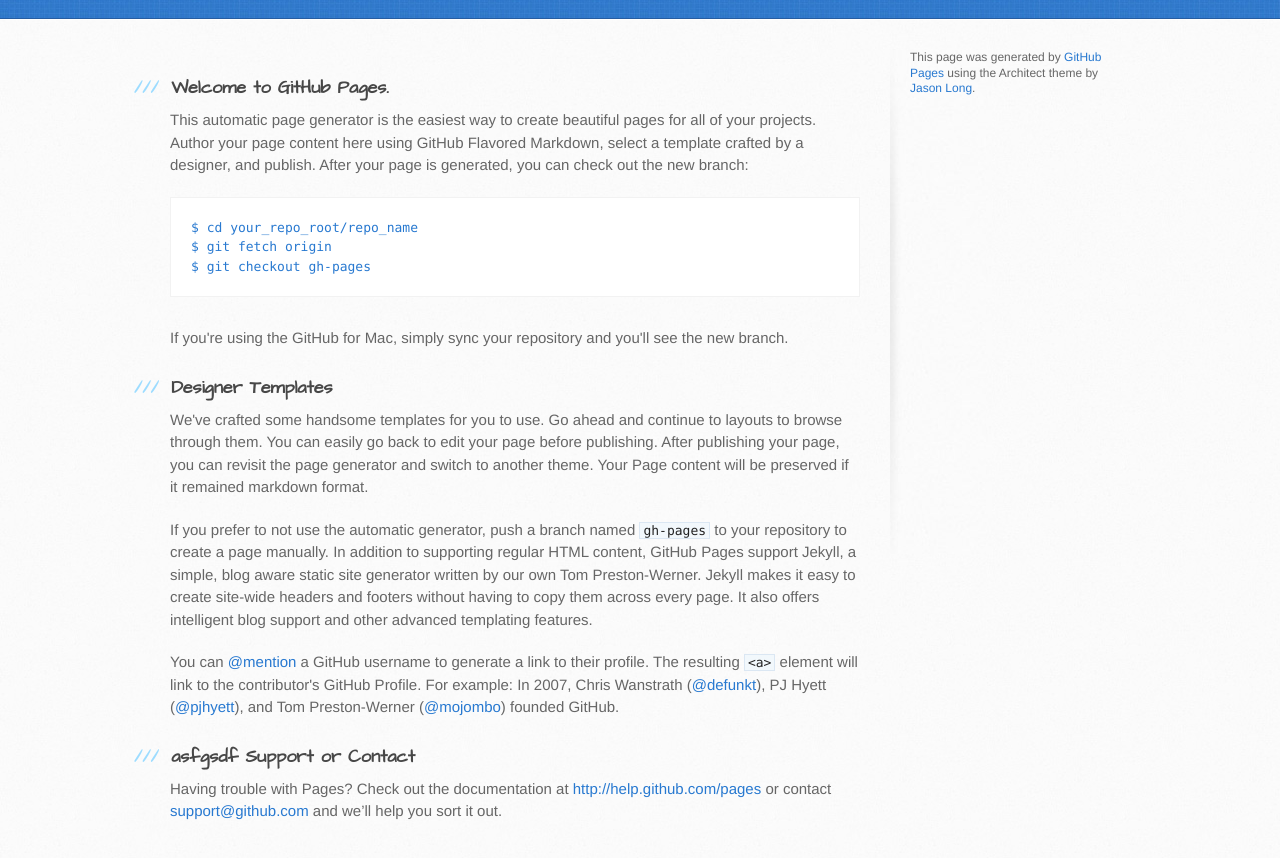
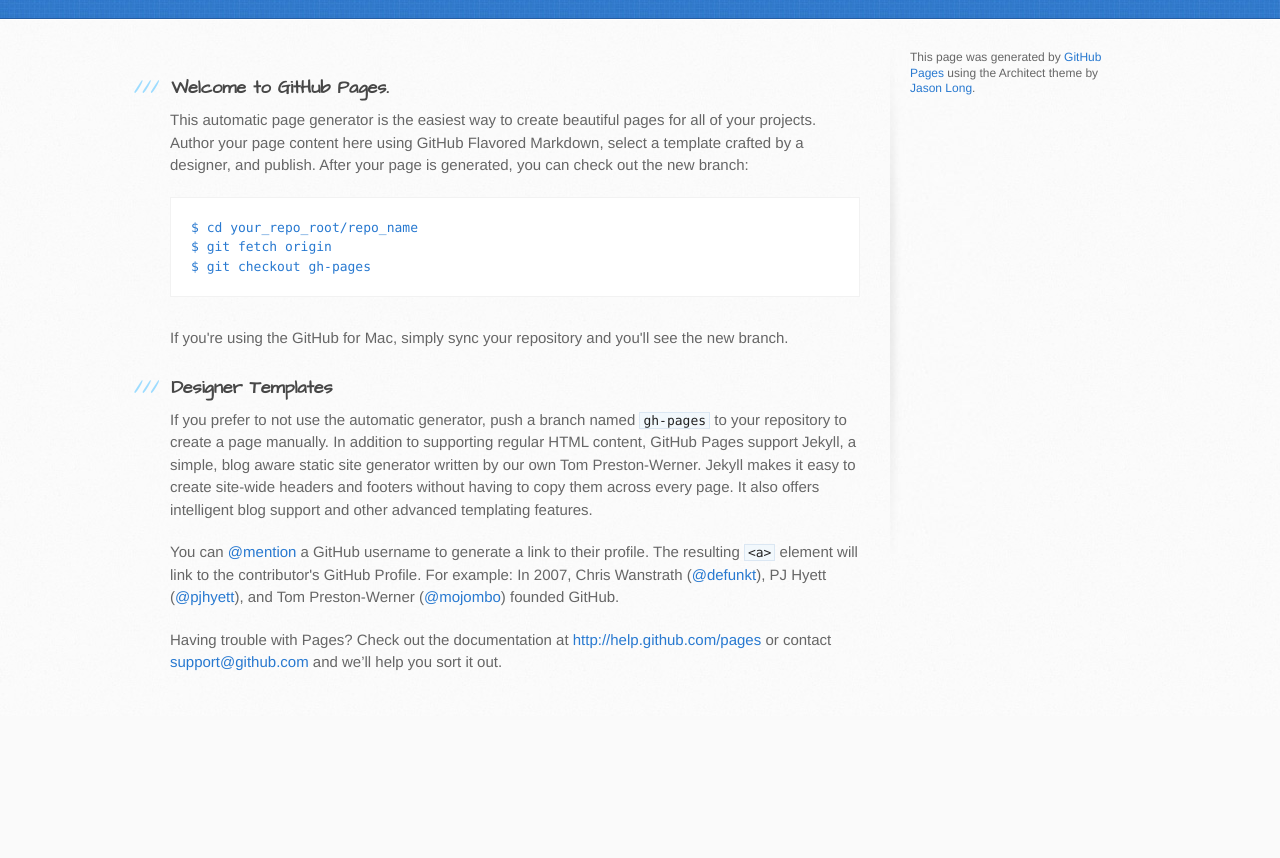
Before and after one commit to dyennam/dyennam.github.io, a plain HTML site: page index.html in a window 1280 px wide. Shown: the part 182-1040 px from the top of the page. After the commit the page ends 898 px from the top, so only its background shows below. Drawn offline with Linux system fonts and the light colour scheme.

Commit message:
removed a lot of stuff from index

```diff
--- a/index.html
+++ b/index.html
@@ -43,17 +43,12 @@ $ git checkout gh-pages
 <h3>
 <a name="designer-templates" class="anchor" href="#designer-templates"><span class="octicon octicon-link"></span></a>Designer Templates</h3>
 
-<p>We've crafted some handsome templates for you to use. Go ahead and continue to layouts to browse through them. You can easily go back to edit your page before publishing. After publishing your page, you can revisit the page generator and switch to another theme. Your Page content will be preserved if it remained markdown format.</p>
-
-
-
 <p>If you prefer to not use the automatic generator, push a branch named <code>gh-pages</code> to your repository to create a page manually. In addition to supporting regular HTML content, GitHub Pages support Jekyll, a simple, blog aware static site generator written by our own Tom Preston-Werner. Jekyll makes it easy to create site-wide headers and footers without having to copy them across every page. It also offers intelligent blog support and other advanced templating features.</p>
 
 
 <p>You can <a href="https://github.com/blog/821" class="user-mention">@mention</a> a GitHub username to generate a link to their profile. The resulting <code>&lt;a&gt;</code> element will link to the contributor's GitHub Profile. For example: In 2007, Chris Wanstrath (<a href="https://github.com/defunkt" class="user-mention">@defunkt</a>), PJ Hyett (<a href="https://github.com/pjhyett" class="user-mention">@pjhyett</a>), and Tom Preston-Werner (<a href="https://github.com/mojombo" class="user-mention">@mojombo</a>) founded GitHub.</p>
 
-<h3> asfgsdf
-<a name="support-or-contact" class="anchor" href="#support-or-contact"><span class="octicon octicon-link"></span></a>Support or Contact</h3>
+
 
 <p>Having trouble with Pages? Check out the documentation at <a href="http://help.github.com/pages">http://help.github.com/pages</a> or contact <a href="mailto:support@github.com">support@github.com</a> and we’ll help you sort it out.</p>
         </section>
```
